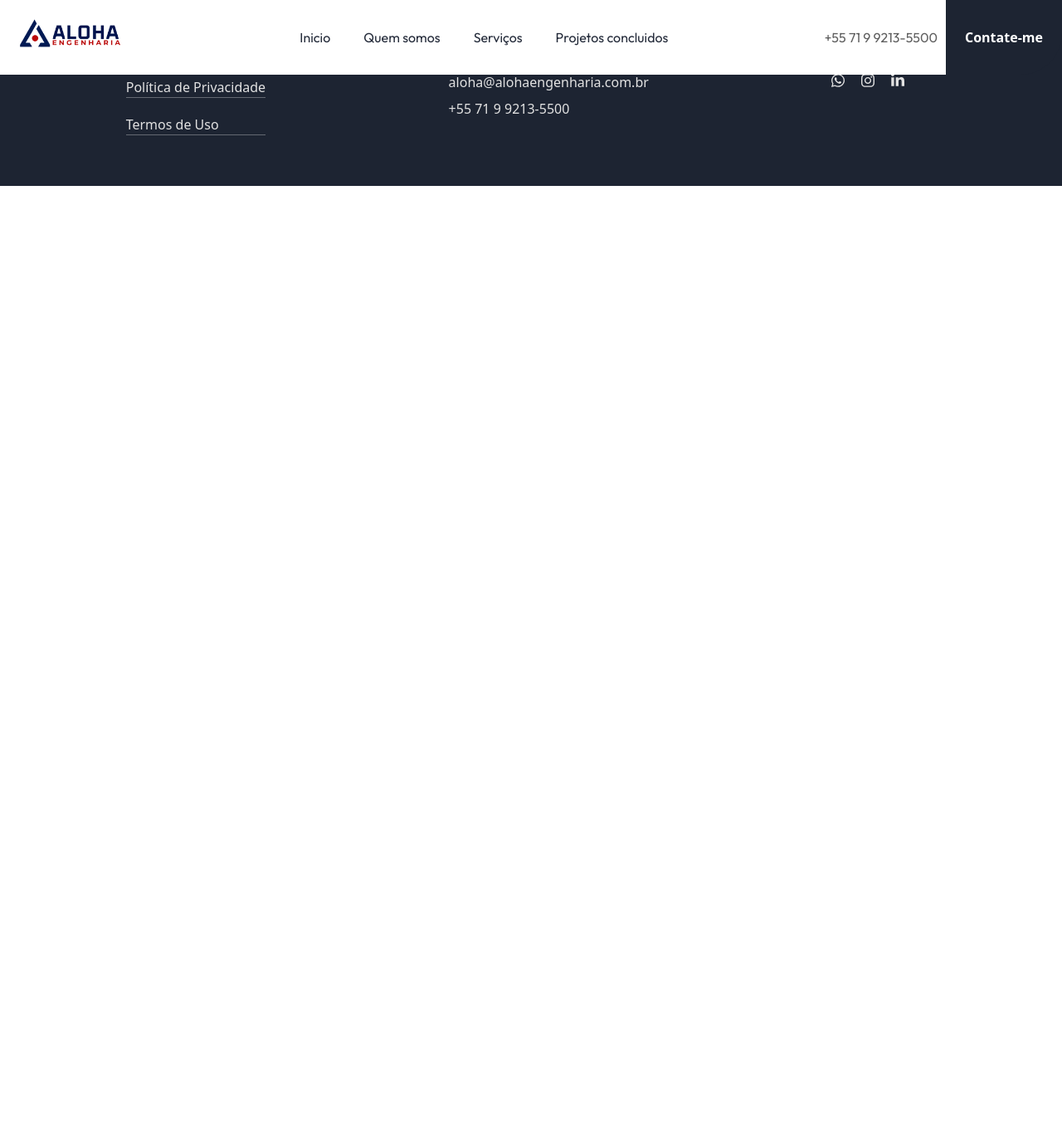
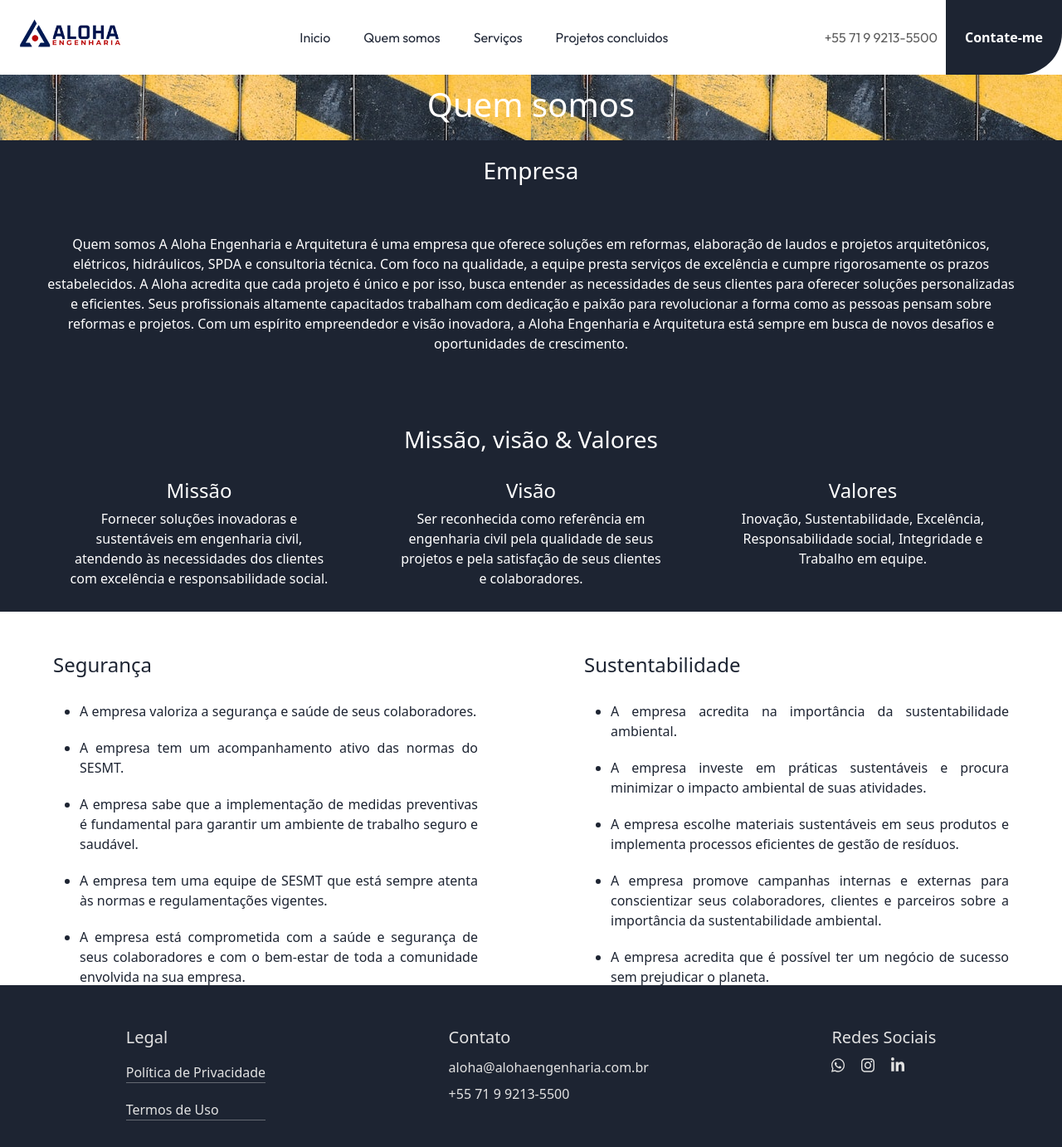
Before and after one commit to gabrielhipolitoo/aloha_eng, a React (Create React App) app: page /#/quemsomos in a window 1280 px wide. Shown: the top 1382 px of the page at 83% size. Before the commit the page ends 800 px from the top, so only its background shows below. Built offline with nearby package versions, Linux system fonts and the light colour scheme.

Commit message:
finalizando Quem somos

```diff
--- a/src/App.js
+++ b/src/App.js
@@ -9,6 +9,7 @@ import Inicio from './componentes/Inicio';
 import { Nav } from './componentes/Nav';
 import Servicos from './componentes/Servicos';
 import { Componentes } from './Componentes';
+import { QuemSomos } from './componentes/QuemSomos';
 function App() {
 
    window.addEventListener('scroll',() => {
@@ -32,15 +33,16 @@ function App() {
 
   return (
     <main>
+      <Nav/>
     <HashRouter>
-      <Nav/>
       <Routes>
         <Route path="/" element={<Navigate to="/aloha_engenharia"/>}/>
         <Route path="/aloha_engenharia" element={<Componentes/>}/>
+        <Route path="/quemsomos" element={<QuemSomos/>}/>
       </Routes>
 
+    </HashRouter>
       <Footer/>
-    </HashRouter>
     </main>
 
   );
--- a/src/assets/css/nav.css
+++ b/src/assets/css/nav.css
@@ -43,11 +43,6 @@
 .links{
     margin: 0 auto;
 }
-
-
-
-
-
 
 
 .links a{
@@ -197,19 +192,6 @@
 
 
 
-
-    @keyframes animMenu {
-        from{
-            width: 0px;
-        }
-
-        to{
-            width: 350px;
-        }
-    }
-
-
-
     .links{
         display: flex;
         flex-direction: column;
--- /dev/null
+++ b/src/assets/css/quemSomos.css
@@ -0,0 +1,119 @@
+.quemSomos{
+    width: 100%;
+    display: flex;
+    align-items: center;
+    flex-direction: column;
+}
+
+.quemSomos p {
+    color: #fff;
+    font-weight: lighter;
+}
+
+.quemSomos h3,.quemSomos h4{
+    color: #fff;
+}
+
+.bgQuemSomos{
+    background-image: url('../img/backgroundQuem.jpg');
+    background-color: red;
+    width: inherit;
+    margin-top: 90px;
+    height: 79px;
+    display: flex;
+    align-items: center;
+    justify-content: center;
+}
+
+.bgQuemSomos h1{
+    color: #fff;
+    vertical-align: middle;
+    text-align: center;
+}
+
+.bgBlue{
+    width: 100%;
+    background-color: #1D2432;
+    padding-bottom: 20px;
+}
+
+.empresa{
+    box-sizing: border-box;
+    display: flex;
+    flex-direction: column;
+    align-items: center;
+    justify-content: center;
+    width: 100%;
+    box-sizing: border-box;
+}
+
+.empresa h3{
+    margin-top: 20px;
+}
+
+.empresa p{
+    font-weight: lighter;
+    color: #fff;
+    padding: 4%;
+    text-align: center;
+}
+
+.valores{
+    margin: 20px auto;
+    align-items: center;
+    display: flex;
+    flex-wrap: wrap;
+    align-items: center;
+    justify-content: center;
+    box-sizing: border-box;
+}
+
+.valores h3{
+    text-align: center;
+    width: 100%;
+    margin-bottom: 30px;
+}
+
+.valores > div{
+    width: 320px;
+    height: 120px;
+    display: flex;
+    align-items: center;
+    flex-direction: column;
+    margin: 0 40px 0 40px;
+}
+
+.valores p{
+    text-align: center;
+}
+
+.complemento{
+    margin-top: 50px;
+    display: flex;
+    width: 100%;
+    justify-content: space-around;
+    height: 400px;
+}
+
+.complemento h4{
+    margin-bottom: 20px;
+    color: #1D2432;
+}
+
+.complemento > div{
+    width: 40%;
+    height: inherit;
+}
+
+.complemento div ul{
+    height: 300px;
+    display: flex;
+    flex-direction: column;
+}
+
+.complemento > div ul li{
+    text-align: justify;
+    margin-bottom: 10px;
+    margin-top: 10px;
+    color: #1D2432;
+}
--- /dev/null
+++ b/src/componentes/QuemSomos.js
@@ -0,0 +1,88 @@
+import React from 'react'
+
+import '../assets/css/quemSomos.css'
+
+export const QuemSomos = () => {
+  return (
+    <section className='quemSomos'>
+        <div className='bgQuemSomos'>
+            <h1>Quem somos</h1>
+        </div>
+        <div className="bgBlue">
+            <div className="empresa">
+                <h3>Empresa</h3>
+                <p>
+                    Quem somos A Aloha Engenharia e Arquitetura é uma empresa que oferece soluções em reformas, elaboração de laudos e projetos arquitetônicos, elétricos, hidráulicos, SPDA e consultoria técnica. Com foco na qualidade, a equipe presta serviços de excelência e cumpre rigorosamente os prazos estabelecidos. A Aloha acredita que cada projeto é único e por isso, busca entender as necessidades de seus clientes para oferecer soluções personalizadas e eficientes. Seus profissionais altamente capacitados trabalham com dedicação e paixão para revolucionar a forma como as pessoas pensam sobre reformas e projetos. Com um espírito empreendedor e visão inovadora, a Aloha Engenharia e Arquitetura está sempre em busca de novos desafios e oportunidades de crescimento.
+                </p>
+            </div>
+            <div className="valores">
+                <h3>Missão, visão & Valores</h3>
+                <div>
+                    <h4>Missão</h4>
+                    <p>
+                        Fornecer soluções inovadoras e sustentáveis em engenharia civil, atendendo às necessidades dos clientes com excelência e responsabilidade social.
+                    </p>
+
+                </div>
+                <div>
+                    <h4>Visão</h4>
+                    <p>
+                        Ser reconhecida como referência em engenharia civil pela qualidade de seus projetos e pela satisfação de seus clientes e colaboradores.
+                    </p>
+                </div>
+                <div>
+                    <h4>Valores</h4>
+                    <p>
+                        Inovação, Sustentabilidade, Excelência, Responsabilidade social, Integridade e Trabalho em equipe.
+                    </p>
+                </div>
+            </div>
+        </div>
+        <div className="complemento">
+            <div className="seguranca">
+                <h4>
+                    Segurança
+                </h4>
+                <ul>
+                    <li>
+                        A empresa valoriza a segurança e saúde de seus colaboradores.
+                    </li>
+                    <li>
+                        A empresa tem um acompanhamento ativo das normas do SESMT.
+                    </li>
+                    <li>
+                        A empresa sabe que a implementação de medidas preventivas é fundamental para garantir um ambiente de trabalho seguro e saudável.
+                    </li>
+                    <li>
+                        A empresa tem uma equipe de SESMT que está sempre atenta às normas e regulamentações vigentes.
+                    </li>
+                    <li>
+                        A empresa está comprometida com a saúde e segurança de seus colaboradores e com o bem-estar de toda a comunidade envolvida na sua empresa.
+                    </li>
+
+                </ul>
+            </div>
+            <div className="sustetabilidade">
+                <h4>Sustentabilidade</h4>
+                <ul>
+                    <li>
+                        A empresa acredita na importância da sustentabilidade ambiental.
+                    </li>
+                    <li>A empresa investe em práticas sustentáveis e procura minimizar o impacto ambiental de suas atividades.
+                    </li>
+                    <li>A empresa escolhe materiais sustentáveis em seus produtos e implementa processos eficientes de gestão de resíduos.
+                    </li>
+                    <li>
+                        A empresa promove campanhas internas e externas para conscientizar seus colaboradores, clientes e parceiros sobre a importância da sustentabilidade ambiental.
+                    </li>
+                    <li>
+                        A empresa acredita que é possível ter um negócio de sucesso sem prejudicar o planeta.
+                    </li>
+                </ul>
+
+            </div>
+        </div>
+
+    </section>
+  )
+}
```
Also changed, not shown: src/assets/img/backgroundQuem.jpg (added).
